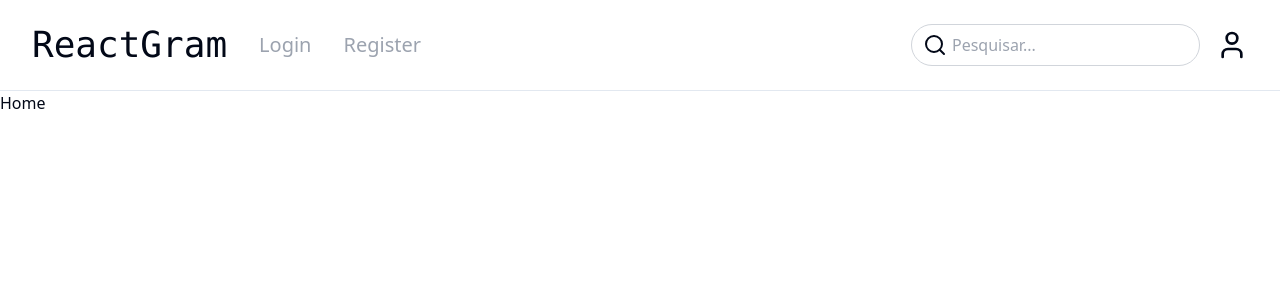
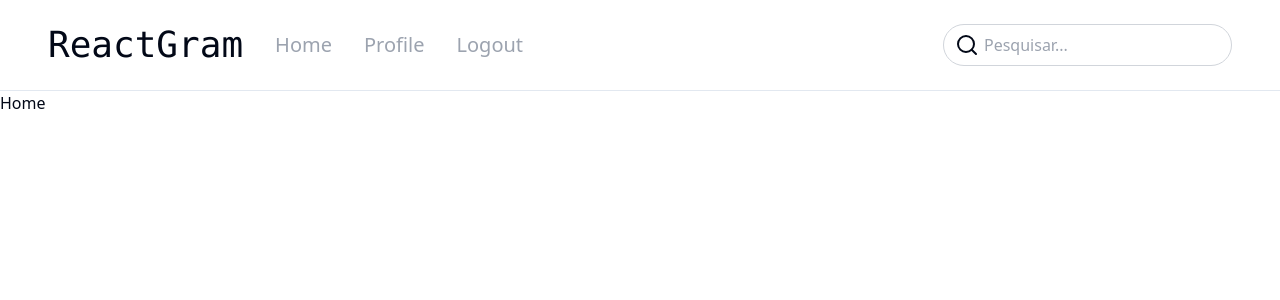
Before and after one commit to gustavoeloi/frontend-reactgram, a React (Vite) app: page /home in a window 1280 px wide. Shown: the top 300 px of the page. Built offline with nearby package versions, Linux system fonts and the light colour scheme; sample sign-in values are in the browser's storage.

Commit message:
ignorar***

```diff
--- a/src/App.tsx
+++ b/src/App.tsx
@@ -1,4 +1,5 @@
 import { Routes, Route, Navigate } from "react-router-dom";
+import { useAuth } from "./hooks/useAuth";
 
 //components
 import Navbar from "./components/Navbar";
@@ -10,14 +11,29 @@ import Register from "./pages/Auth/Register";
 import Login from "./pages/Auth/Login";
 
 function App() {
+  const { auth, loading } = useAuth();
+
+  if (loading) {
+    return <div>Loading...</div>;
+  }
+
   return (
     <>
       <Navbar />
       <Routes>
         <Route path="/" element={<Navigate to="/home" replace />} />
-        <Route path="/home" element={<Home />} />
-        <Route path="/register" element={<Register />} />
-        <Route path="/login" element={<Login />} />
+        <Route
+          path="/home"
+          element={auth ? <Home /> : <Navigate to={"/login"} />}
+        />
+        <Route
+          path="/login"
+          element={!auth ? <Login /> : <Navigate to={"/home"} />}
+        />
+        <Route
+          path="/register"
+          element={!auth ? <Register /> : <Navigate to={"/home"} />}
+        />
       </Routes>
     </>
   );
--- a/src/components/Navbar.tsx
+++ b/src/components/Navbar.tsx
@@ -1,16 +1,35 @@
-import { useRef, useState } from "react";
-import { Link } from "react-router-dom";
+import { Link, NavLink } from "react-router-dom";
 import { Menu, User, Search, X } from "lucide-react";
 import { clsx } from "clsx";
+
+//hooks
+import { useAuth } from "@/hooks/useAuth";
+import { useRef, useState } from "react";
+import { useDispatch, useSelector } from "react-redux";
+import { useNavigate } from "react-router-dom";
+import { RootState } from "@/store";
 
 const Navbar = () => {
   const searchRef = useRef<HTMLInputElement>(null);
   const [isMenuOpen, setIsMenuOpen] = useState(false);
 
-  const links = [
-    { id: 1, label: "Login", toPath: "/login" },
-    { id: 2, label: "Register", toPath: "/register" },
-  ];
+  const { auth } = useAuth();
+  const { user } = useSelector((state: RootState) => state.auth);
+
+  console.log(user);
+
+  const links = [];
+
+  if (!auth) {
+    links.push({ id: 1, label: "Login", toPath: "/login" });
+    links.push({ id: 2, label: "Register", toPath: "/register" });
+  }
+
+  if (auth) {
+    links.push({ id: 3, label: "Home", toPath: "/home" });
+    links.push({ id: 4, label: "Profile", toPath: `/users/${user?._id}` });
+    links.push({ id: 5, label: "Logout", toPath: "/logout" });
+  }
 
   const focusInput = () => {
     setIsMenuOpen(true);
@@ -24,11 +43,15 @@ const Navbar = () => {
       <nav className="flex justify-between px-8 items-center py-6">
         <div className="flex items-center gap-8">
           <div className="flex items-center gap-4">
-            <Menu
-              size={32}
-              className="cursor-pointer lg:hidden"
-              onClick={() => setIsMenuOpen(true)}
-            />
+            {auth ? (
+              <Link to={`/users/${user?._id}`} className="cursor-pointer">
+                <Menu
+                  size={32}
+                  className="cursor-pointer lg:hidden"
+                  onClick={() => setIsMenuOpen(true)}
+                />
+              </Link>
+            ) : null}
             <Link to="/" className="font-mono  text-2xl md:text-4xl">
               ReactGram
             </Link>
@@ -93,7 +116,15 @@ const Navbar = () => {
               <Search />
             </div>
           </div>
-          <User size={32} />
+          {auth ? (
+            <Link to={`/users/${user?._id}`} className="cursor-pointer">
+              <Menu
+                size={32}
+                className="cursor-pointer lg:hidden"
+                onClick={() => setIsMenuOpen(true)}
+              />
+            </Link>
+          ) : null}
         </div>
       </nav>
       <hr />
--- a/src/utils/interfaces.ts
+++ b/src/utils/interfaces.ts
@@ -3,4 +3,5 @@ export interface RegisterData {
   email: string;
   password: string;
   confirmpassword: string;
+  _id?: string;
 }
```
